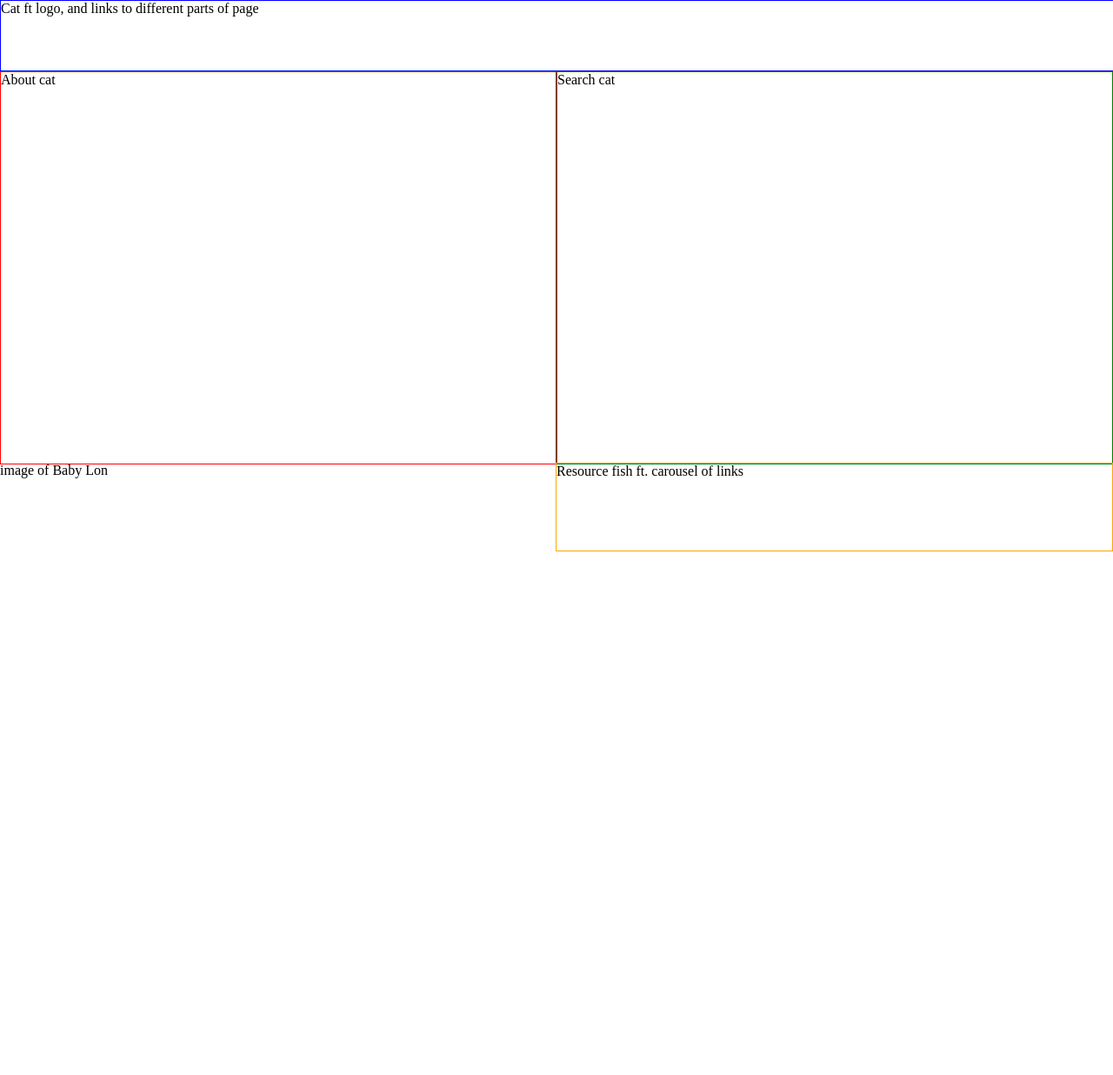
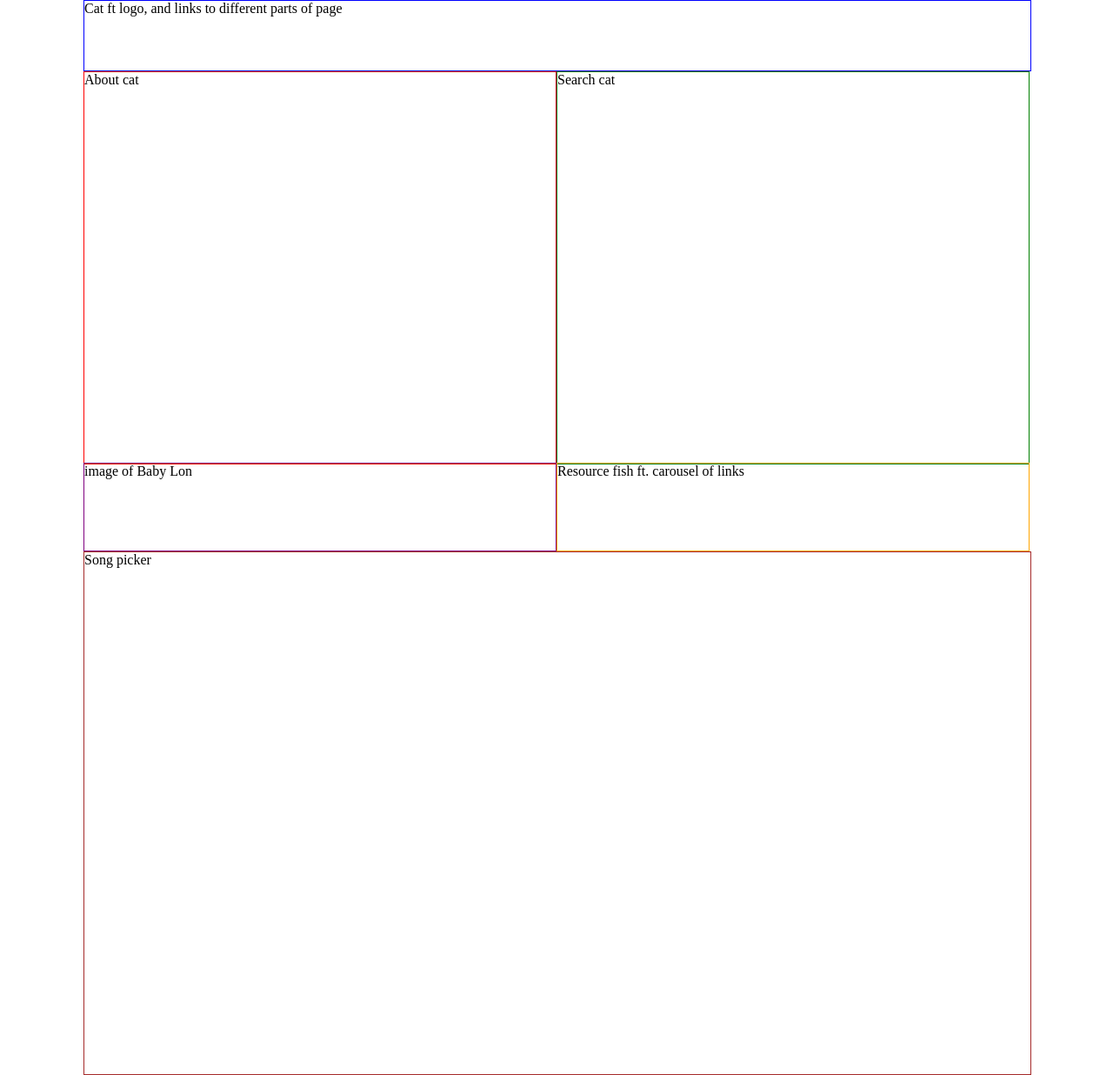
Before and after one commit to Hajurian/ddrsearch, a React (Vite) app: page / in a window 1280 px wide. Shown: the whole page at 87% size. Before the commit the page ends 800 px from the top, so only its background shows below. Built offline with nearby package versions, Linux system fonts and the light colour scheme.

Commit message:
basic setup

```diff
--- a/src/App.css
+++ b/src/App.css
@@ -1,20 +1,26 @@
+.container {
+    position:relative;
+    width:85%;
+    margin-left:7.5%;
+}
 .aboutbar {
     display:flex;
     flex-direction: row;
-    width:100vw;
+    width:100%;
     height:450px;
 
 }
 .searchcontent {
-    width:50vw;
+    width:50%;
     height:inherit;
     border:1px solid green;
 }
 .resourcebar {
-    width:100vw;
+    width:100%;
     display:flex;
     flex-direction: row;
 }
-.image {
-    width:50vw;
+.resourcebar .image {
+    width:50%;
+    border:1px solid purple;
 }
--- a/src/App.jsx
+++ b/src/App.jsx
@@ -1,7 +1,8 @@
 import './App.css'
-import About from './assets/About';
-import Navbar from './assets/Navbar';
-import Resources from './assets/Resources';
+import About from './components/About';
+import Navbar from './components/Navbar';
+import Resources from './components/Resources';
+import SongPicker from './components/SongPicker';
 import ScrapedData from './songdata.json'
 
 function App() {
@@ -10,6 +11,7 @@ function App() {
   // console.log(data);
   return (
     <>
+      <div className="container">
         <Navbar />
         <div className="aboutbar">
           <About />
@@ -21,8 +23,8 @@ function App() {
           <div className="image">image of Baby Lon</div>
           <Resources />
         </div>
-
-
+        <SongPicker />
+      </div>
     </>
   )
 }
--- a/src/assets/About.css
+++ b/src/components/About.css
@@ -1,5 +1,5 @@
 .aboutcontainer {
-    width:50vw;
+    width:50%;
     height:inherit;
     border:1px solid red;
 }
--- a/src/assets/Navbar.css
+++ b/src/components/Navbar.css
@@ -4,6 +4,6 @@
     position: sticky;
     top:0;
     border:1px solid blue;
-    width:100vw;
+    width:100%;
     height:80px;
 }
--- a/src/assets/Resources.css
+++ b/src/components/Resources.css
@@ -1,5 +1,5 @@
 .resourcecontainer {
-    width:50vw;
+    width:50%;
     height:100px;
     border:1px solid orange;
     display:flex;
--- /dev/null
+++ b/src/components/SongPicker.css
@@ -0,0 +1,5 @@
+.songpickercontainer {
+    width:100%;
+    height:600px;
+    border:1px solid brown;
+}
--- /dev/null
+++ b/src/components/SongPicker.jsx
@@ -0,0 +1,9 @@
+import './SongPicker.css'
+function SongPicker() {
+    return(
+        <div className="songpickercontainer">
+            Song picker
+        </div>
+    )
+}
+export default SongPicker;
--- a/src/index.css
+++ b/src/index.css
@@ -1,5 +1,6 @@
 body {
   margin:0;
+  padding:0;
   box-sizing: border-box;
 }
 html {
```
Also changed, not shown: src/components/About.jsx (renamed from src/assets/About.jsx), src/components/Navbar.jsx (renamed from src/assets/Navbar.jsx), src/components/Resources.jsx (renamed from src/assets/Resources.jsx). Lines whose indentation alone changed are shown as unchanged.
